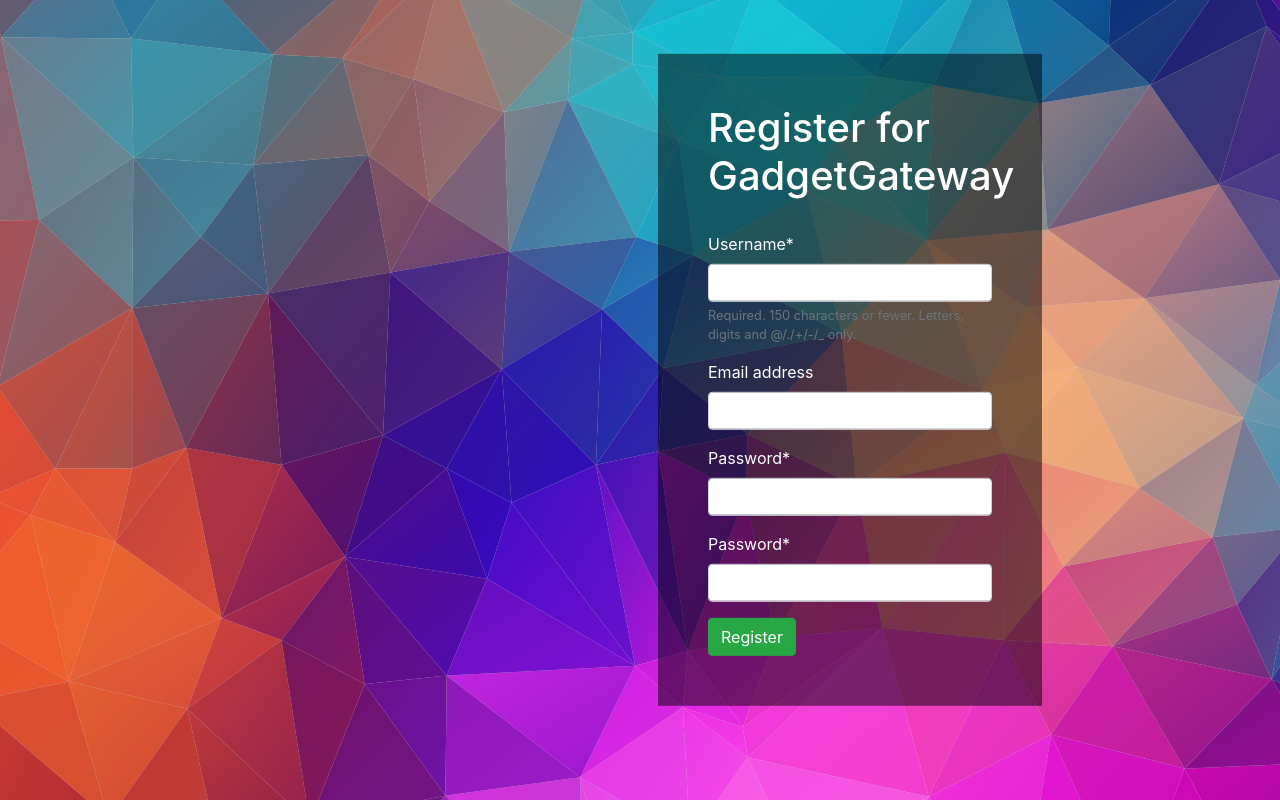
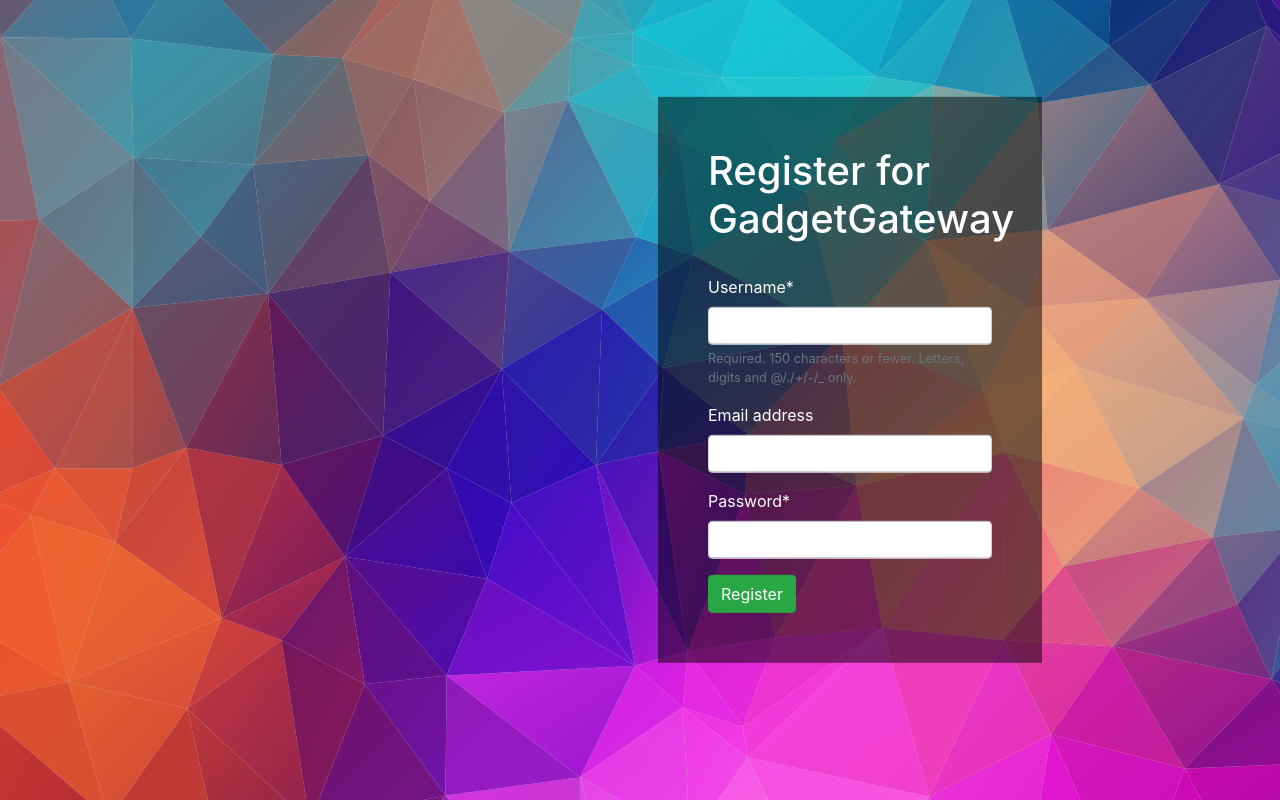
Before and after one commit to loyihsu/GadgetGateway, a Django app: page /gadget-gateway/register/ in a window 1280 px wide. Shown: the part 56-856 px from the top of the page. Run offline with Django 3.2, Linux system fonts and the light colour scheme; data that the repository does not hold is empty; some libraries are stand-ins or nearby versions.

Commit message:
removed additional line of password, not confirmation but overwrites the previous ones.

```diff
--- a/templates/gadgetgateway/register.html
+++ b/templates/gadgetgateway/register.html
@@ -24,7 +24,7 @@
                 {{user_form.username | as_crispy_field}}
                 {{user_form.email | as_crispy_field}}
                 {{user_form.password | as_crispy_field}}
-                {{user_form.password | as_crispy_field}}
+                <!-- {{user_form.password | as_crispy_field}} -->
 
                 <input class="btn btn-success" type="submit" name="submit" value="Register" />
             </form>
```
